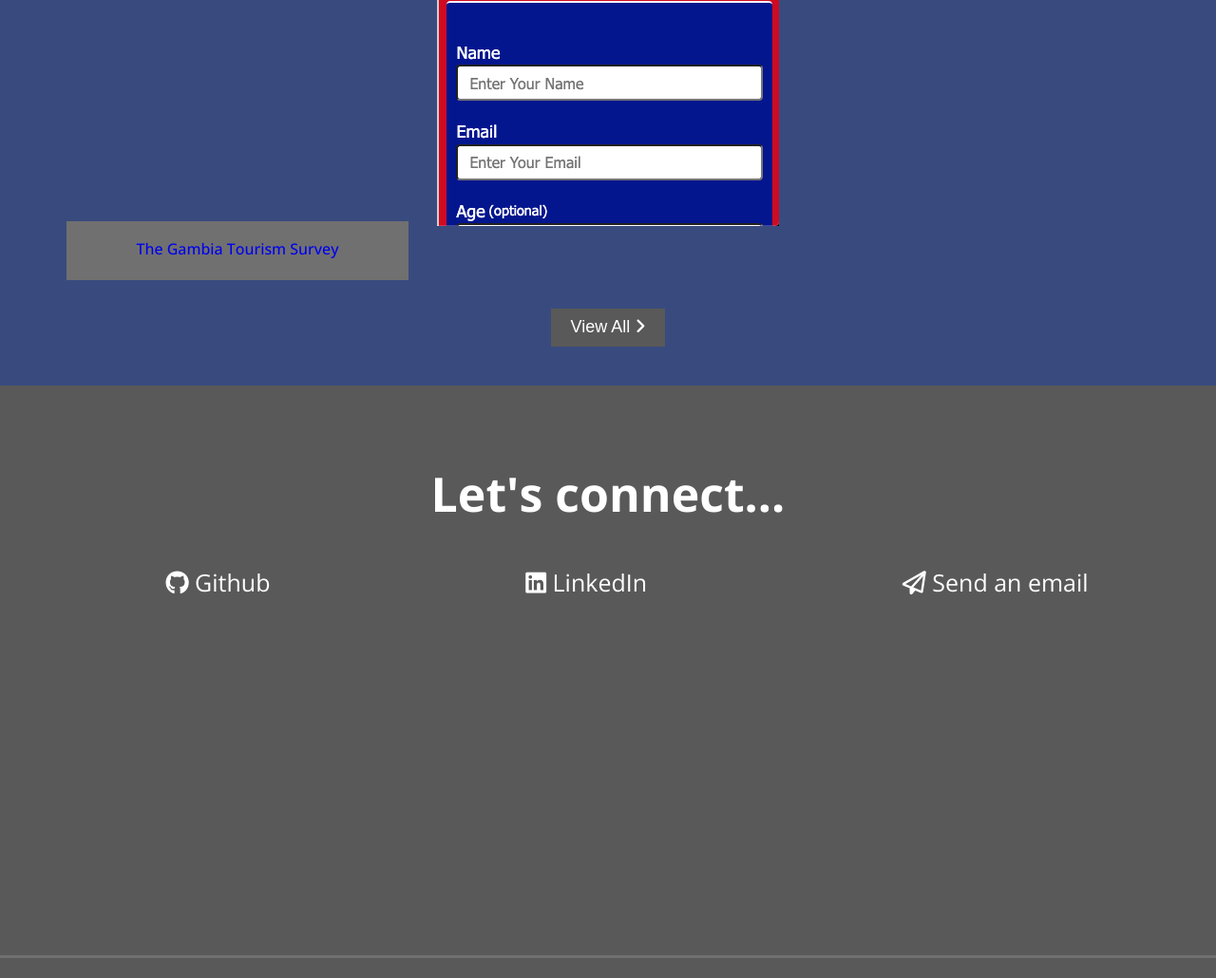
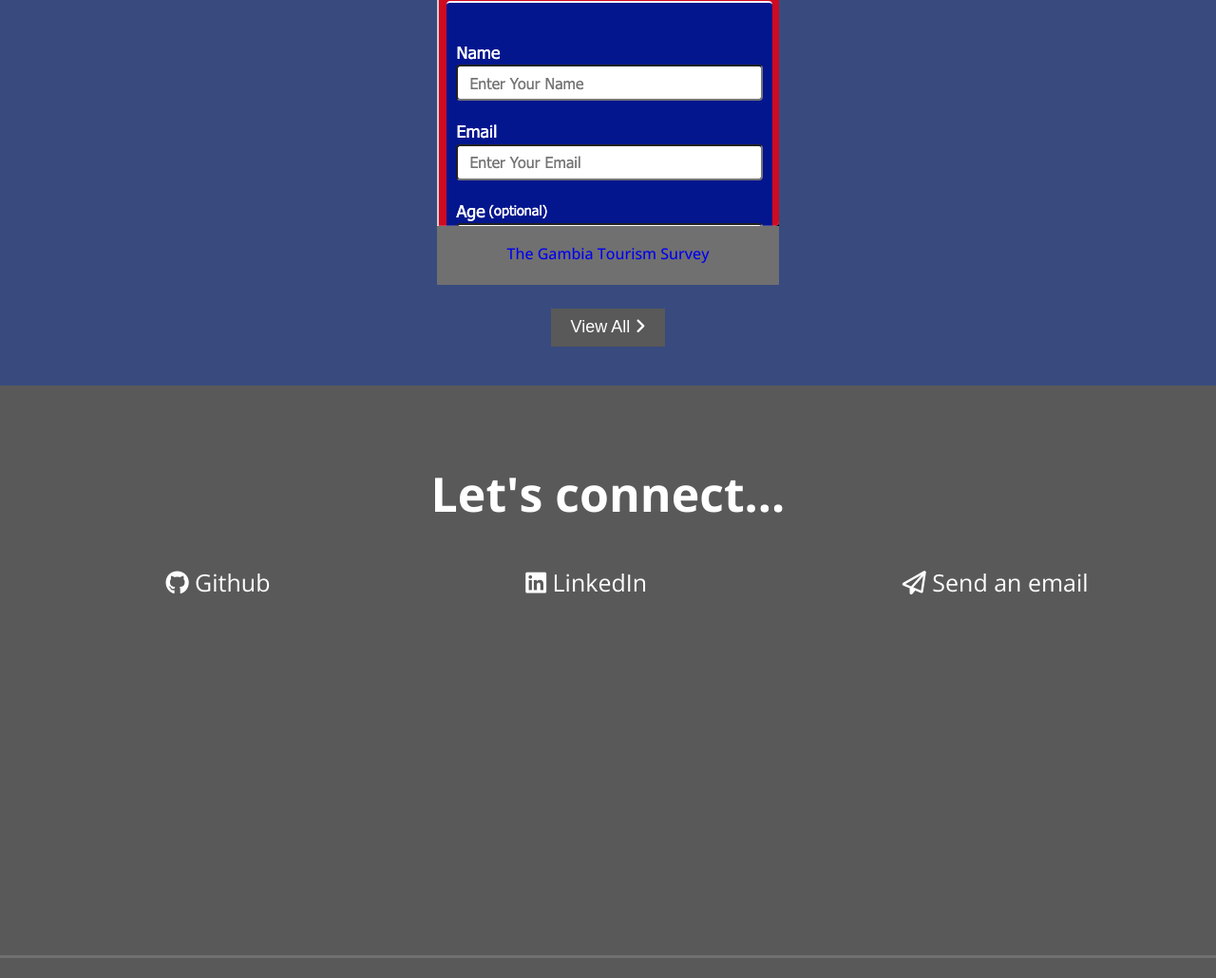
Before and after one commit to fikrahconsulting/Portfolio, a plain HTML site: page index.html in a window 1280 px wide. Shown: the part 982-2012 px from the top of the page at 95% size. Drawn offline with nearby package versions, Linux system fonts and the light colour scheme.

Commit message:
Update taken effect

```diff
--- a/styles.css
+++ b/styles.css
@@ -85,8 +85,7 @@ body{
     background: #707070;
     width: 360px;
     height: 60px;
-    margin-left: 70px;
-    margin-top: -10px;
+    margin: -5px auto;
     padding-top: 2px;
 }
 
@@ -107,7 +106,6 @@ body{
     transition: transform 905ms;
     transform: translateX(7px);
 }
-
 
 
 #contact{
```
